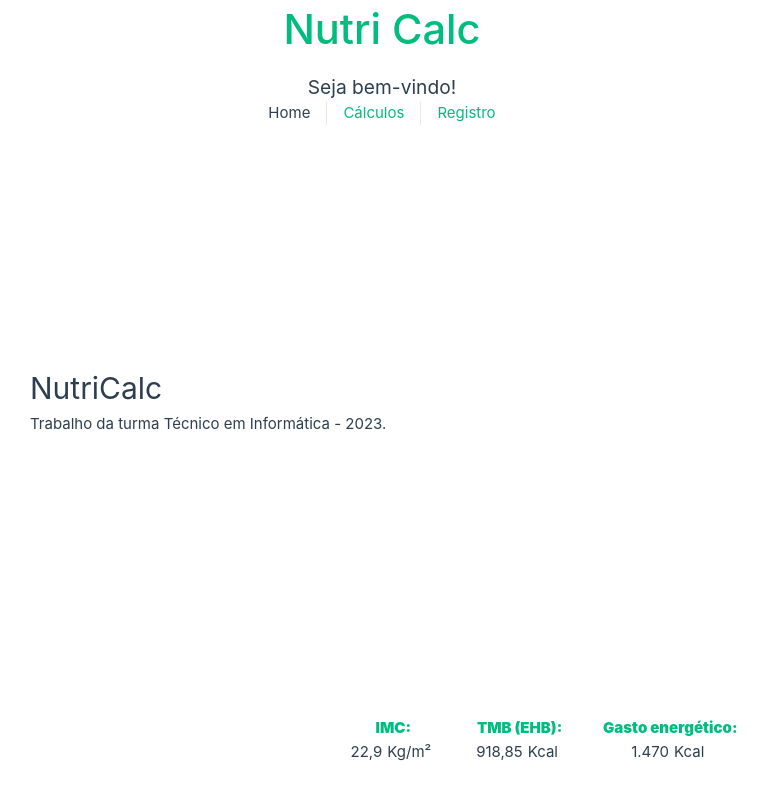
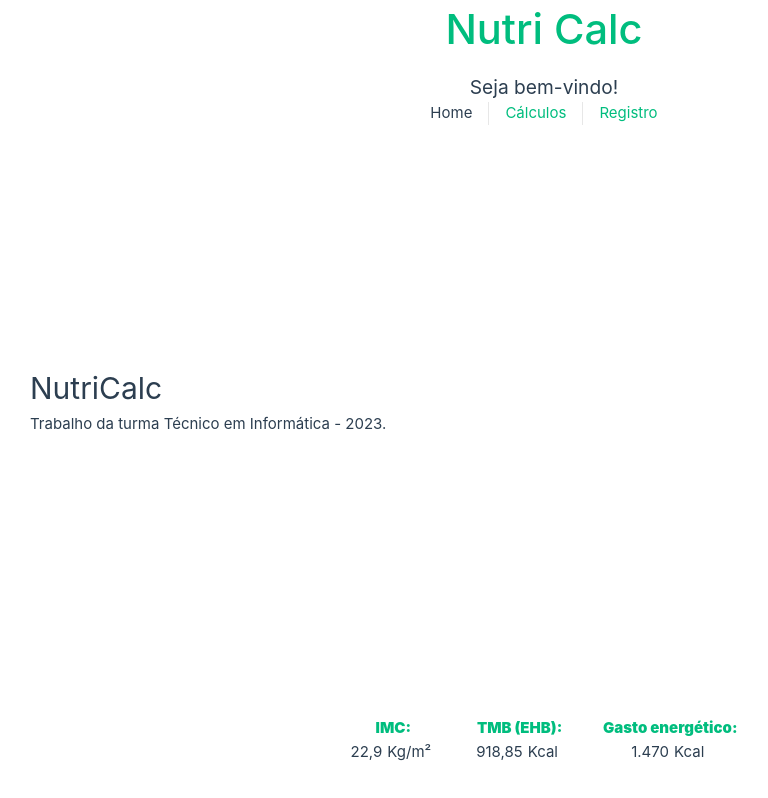
Before and after one commit to senacgo-hugotannus/nutri-calc-frontend, a Vue app: page / in a window 1280 px wide. Shown: the whole page, without its empty margins (96-864 px from the left). Built offline with nearby package versions, Linux system fonts and the light colour scheme.

Commit message:
Navbar Mobile/desktop reajustadas

```diff
--- a/src/App.vue
+++ b/src/App.vue
@@ -73,16 +73,13 @@ nav a:first-of-type {
 
 @media (min-width: 1024px) {
   header {
-    padding-right: calc(var(--section-gap) / 1);
-    text-align: center;
-    display: flex;
-    justify-content: center;
-    align-items: center;
     position: fixed;
     top: 0;
-    width: 55%;
-    margin: auto;
+    left: 0;
+    right: 0;
+    margin: 0 auto;
     padding: 5px;
+    text-align: center;
   }
 
   .logo {
```
